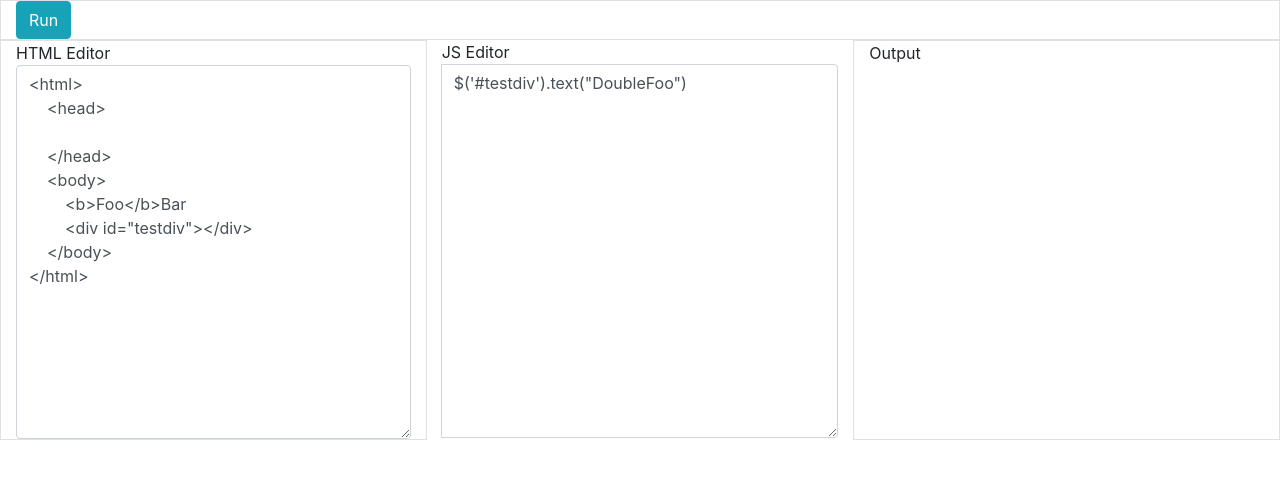
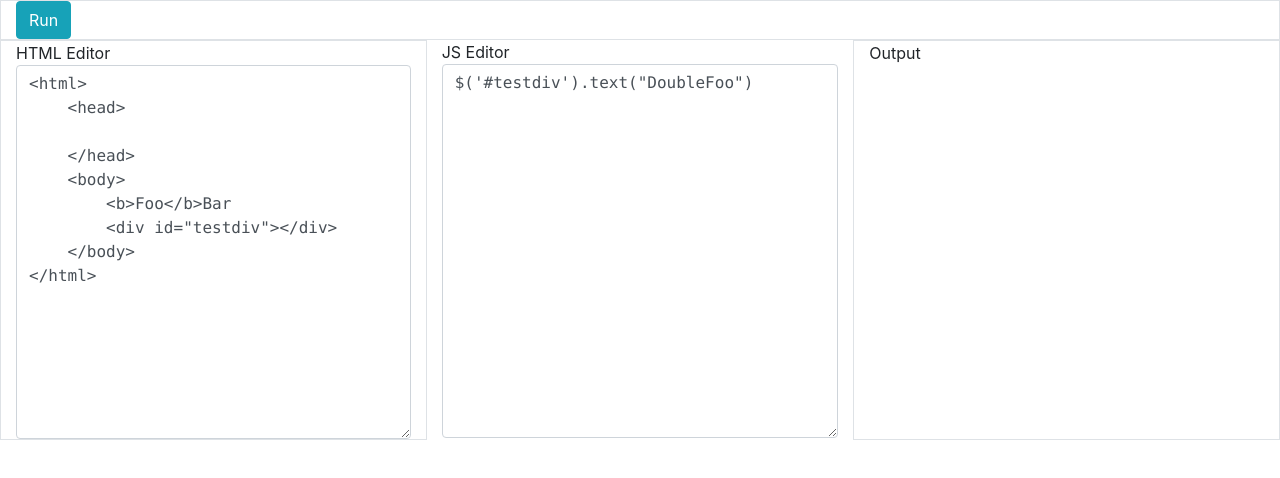
Before and after one commit to hapticPaper/rustydev, a plain HTML site: page index.html in a window 1280 px wide. Drawn offline with nearby package versions, Linux system fonts and the light colour scheme.

Commit message:
code formatting

```diff
--- a/index.html
+++ b/index.html
@@ -37,7 +37,7 @@
                     <div class="row">
                         <div class="col-6 border">
                             HTML Editor
-                                <textarea id="htmlInput" class="form-control" aria-label="With textarea" rows="15" value=" "><html>
+                            <code><textarea id="htmlInput" class="form-control" aria-label="With textarea" rows="15" value=" "><html>
     <head>
 
     </head>
@@ -46,23 +46,17 @@
         <div id="testdiv"></div>
     </body>
 </html>
-                                                               </textarea>
+</textarea></code>
                               </div>
                         <div class="col-6 boder">
                             JS Editor
-                            <div class="input-group">
-                                <div class="input-group-prepend">
-                                </div>
-                                <textarea id="jsInput" class="form-control" aria-label="With textarea" rows="15">$('#testdiv').text("DoubleFoo")</textarea>
-                              </div>
-                        </div>
-                    </div>
+                                <code><textarea id="jsInput" class="form-control" aria-label="With textarea" rows="15">$('#testdiv').text("DoubleFoo")</textarea></code>
+                            </div>
 
-                    <div class="row">
-
-                    </div>
 
                 </div>
+
+            </div>
 
                 <div class="col-4 border">
                     <div class="input-group">
```
